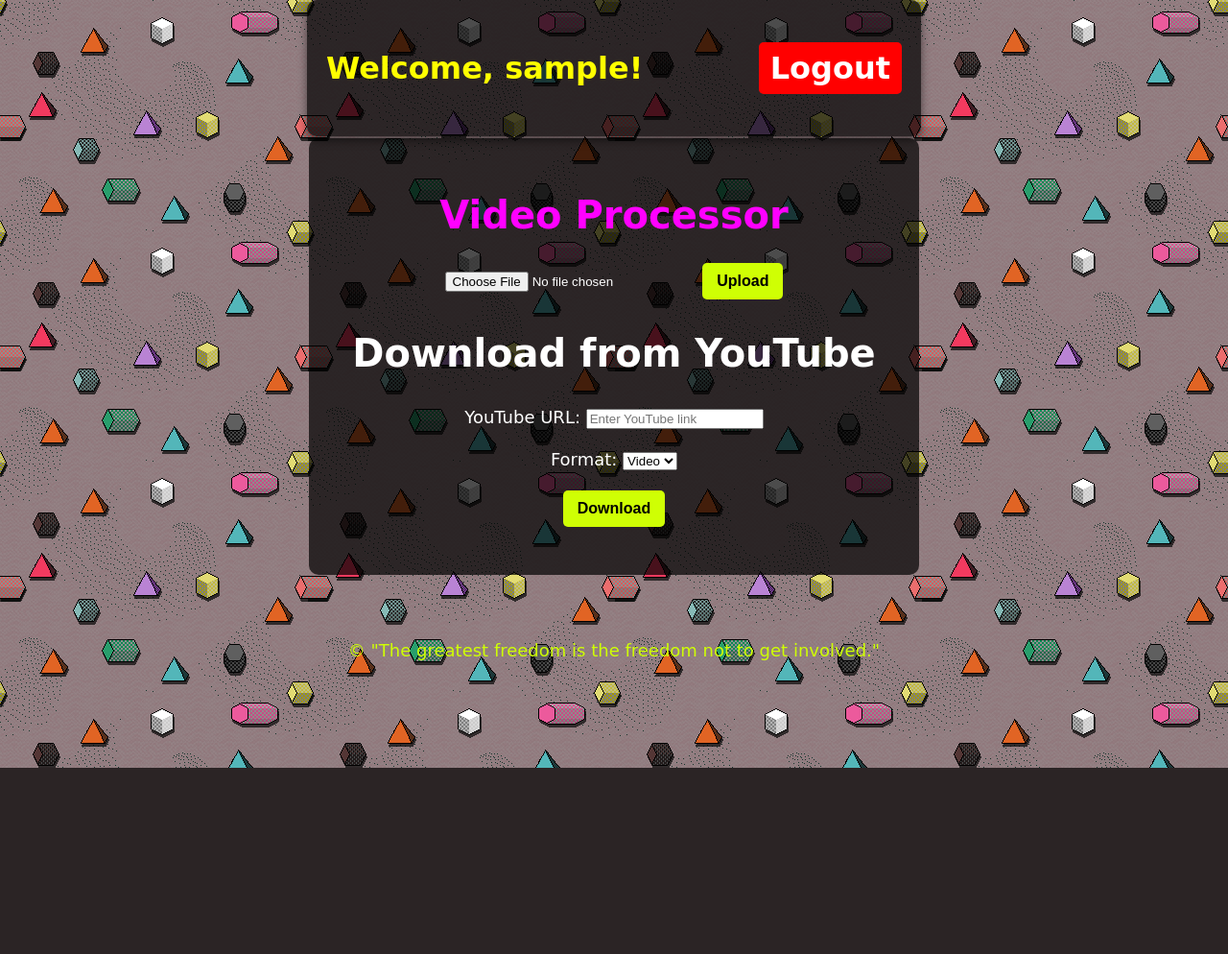
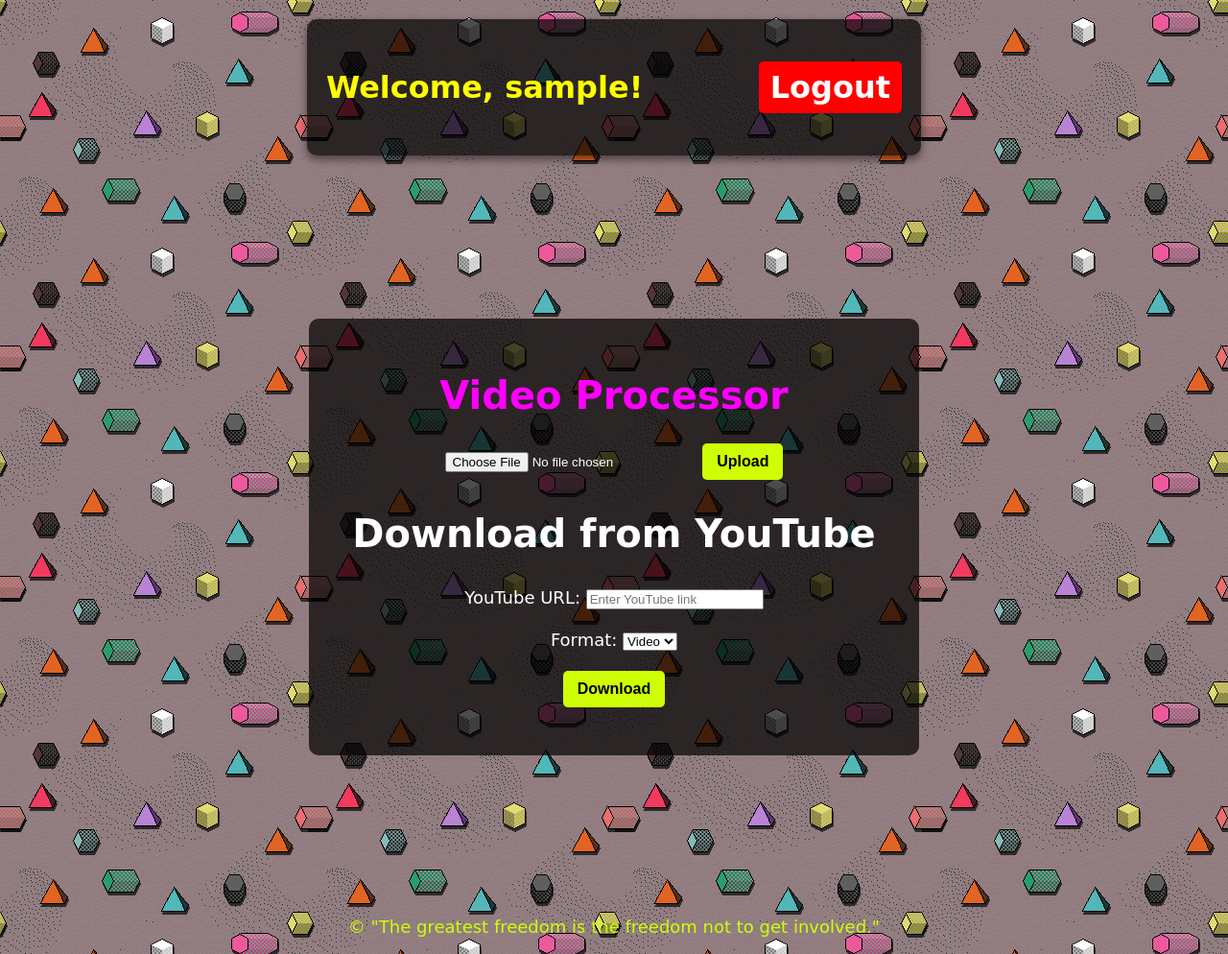
Before and after one commit to mmzezi/SeminarVideoApp, a Flask app: page / in a window 1280 px wide. Shown: the whole page at 96% size. Before the commit the page ends 800 px from the top, so only its background shows below. Run offline with Flask 3, Linux system fonts and the light colour scheme; the visitor is signed in with stand-in values (Sample User, id 1).

Commit message:
bug fixes

```diff
--- a/static/styles.css
+++ b/static/styles.css
@@ -5,7 +5,6 @@ body {
     display: flex;
     flex-direction: column;
     align-items: center;
-    justify-content: center;
     height: 100vh;
     background-color: #CFFF04;
     background-image: url('shapes.png');
@@ -88,20 +87,19 @@ button:hover {
     border-radius: 10px;
     width: 45%;
     max-width: 600px;
-    margin: 50px auto; /* Centers horizontally */
+    margin: 150px auto; /* Centers horizontally and adds space from the top */
     text-align: center; /* Centers content inside */
     color: white; /* Ensures text is readable */
 }
 
 #header {
-    position: fixed;
-    top: 0;
+    position: static; /* Changed from fixed to static */
     background: rgba(0, 0, 0, 0.7);
     color: yellow;
     padding: 20px;
     width: 50%;
     max-width: 600px; /* Ensures consistency */
-    margin: 0 auto; /* Centers it */
+    margin: 20px auto; /* Centers it */
     text-align: center;
     border-radius: 10px;
     box-shadow: 0px 4px 10px rgba(0, 0, 0, 0.5);
@@ -116,7 +114,6 @@ button:hover {
 .container h1, .container p, .container label, .container select, .container input, .container button {
     color: white;
 }
-
 
 /* LOGIN PROMPT */
 #login-container {
```
Also changed, not shown: README.md, 1 other file.
